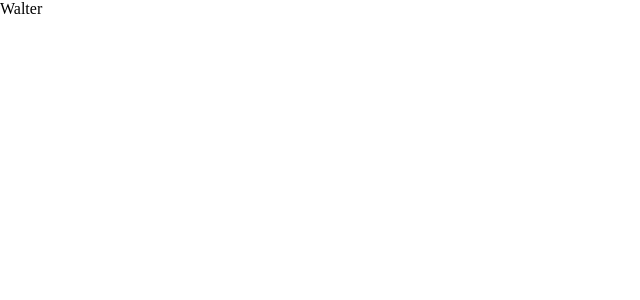
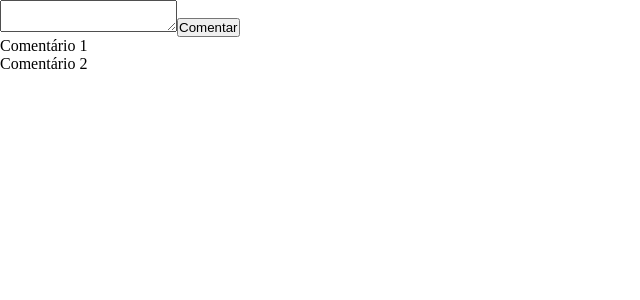
Before and after one commit to walterpaulo/list-comments, a React (Vite) app: page / in a window 1280 px wide. Shown: the top 300 px of the page, without its empty margins (0-640 px from the left). Built offline with nearby package versions, Linux system fonts and the light colour scheme.

Commit message:
feat: added comment

```diff
--- a/src/App.tsx
+++ b/src/App.tsx
@@ -1,10 +1,10 @@
-import { useState } from 'react'
+import Comment from './pages/Comment'
 
 function App() {
 
   return (
     <>
-      Walter
+      <Comment />
     </>
   )
 }
--- /dev/null
+++ b/src/pages/Comment/index.tsx
@@ -0,0 +1,18 @@
+import React from 'react';
+
+function Comment() {
+	return (
+		<div>
+			<div>
+				<textarea></textarea>
+				<button>Comentar</button>
+				<ul>
+					<li>Comentário 1</li>
+					<li>Comentário 2</li>
+				</ul>
+			</div>
+		</div>
+	);
+}
+
+export default Comment;
```
